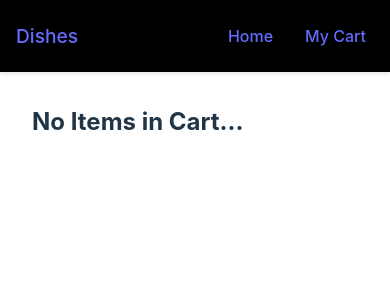
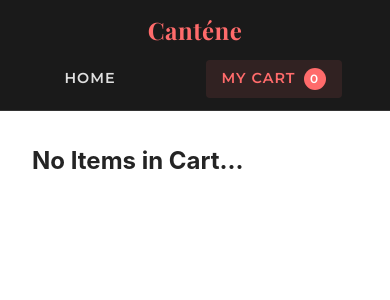
Before and after one commit to Iniyaa21/CanteenDine, a React (Vite) app: page /cart in a window 390 px wide. Shown: the top 300 px of the page. Built offline with nearby package versions, Linux system fonts and the light colour scheme.

Commit message:
Updated code from my local project

```diff
--- a/src/components/DishCard.tsx
+++ b/src/components/DishCard.tsx
@@ -11,28 +11,39 @@ type Dish = {
 function DishCard({ Dish }: { Dish: Dish }) {
     const [quantity, setQuantity] = useState<number>(0);
     const [inCart, setInCart] = useState<boolean>(false);
+
     function onAddToCart() {
         setInCart(true);
         setQuantity(quantity + 1);
     }
+
     function confirmAddToCart() {
         alert(`Added ${Dish.name} to cart!`);
         setInCart(false);
     }
+
     function incrementQuantity() {
         setQuantity(quantity + 1);
     }
+
     function decrementQuantity() {
         if (quantity > 1) {
             setQuantity(quantity - 1);
-        }
-        else {
+        } else {
             alert("Item removed from cart");
             setInCart(false);
         }
     }
+
+    function clearItem() {
+        alert("Item removed from cart");
+        setInCart(false);
+        setQuantity(0);
+    }
+
     return (
         <div className="dish-card">
+            <div className="dish-frame">
                 <div className="dish-poster">
                     <img src={Dish.imageUrl} alt={Dish.name} />
                     <div className="dish-overlay">
@@ -40,15 +51,18 @@ function DishCard({ Dish }: { Dish: Dish }) {
                             <button className="cart-btn" onClick={onAddToCart}>
                                 +
                             </button>
-                    ) : (<div className="quantity-container">
+                        ) : (
+                            <div className="quantity-container">
                                 <button className="decrement-btn" onClick={decrementQuantity}> - </button>
                                 <span className="quantity">{quantity}</span>
                                 <button className="increment-btn" onClick={incrementQuantity}> + </button>
-                        <button className="cart-btn" onClick={confirmAddToCart}>
+                                <button className="clear-btn" onClick={clearItem}>×</button>
+                                <button className="confirm-btn" onClick={confirmAddToCart}>
                                     ✓
                                 </button>
                             </div>
                         )}
+                    </div>
                 </div>
             </div>
             <div className="dish-info">
--- a/src/components/NavBar.tsx
+++ b/src/components/NavBar.tsx
@@ -1,22 +1,34 @@
-import { Link } from "react-router-dom";
-import "../css/NavBar.css"
+// NavBar.tsx
+import { Link, useLocation } from "react-router-dom";
+import "../css/NavBar.css";
+
 function NavBar() {
+  const location = useLocation();
+
   return (
     <nav className="navbar">
       <div className="navbar-brand">
-        <Link to="/">Dishes</Link>
+        <Link to="/" className="logo-text">Canténe</Link>
       </div>
       <div className="navbar-links">
-        <Link to="/" className="nav-link">
+        <Link
+          to="/"
+          className={`nav-link ${location.pathname === "/" ? "active" : ""}`}
+        >
           Home
         </Link>
-
-        <Link to="/cart" className="nav-link">
-          My Cart
+        <Link
+          to="/cart"
+          className={`nav-link ${location.pathname === "/cart" ? "active" : ""}`}
+        >
+          <span className="cart-icon">
+            <span className="cart-text">My Cart</span>
+            <span className="cart-counter">0</span>
+          </span>
         </Link>
       </div>
     </nav>
   );
 }
 
-export default NavBar
+export default NavBar;
--- a/src/css/App.css
+++ b/src/css/App.css
@@ -5,4 +5,5 @@
   width: 100%;
   display: flex;
   flex-direction: column;
+  color:#242424;
 }
--- a/src/css/Home.css
+++ b/src/css/Home.css
@@ -1,80 +1,110 @@
 .home {
-  padding: 2rem 0;
+  padding: 20px;
+  max-width: 1400px;
+  margin: 0 auto;
   width: 100%;
   box-sizing: border-box;
 }
 
 .search-form {
   max-width: 600px;
-  margin: 0 auto 2rem;
+  margin: 0 auto 30px;
   display: flex;
-  gap: 1rem;
+  gap: 10px;
   padding: 0 1rem;
   box-sizing: border-box;
 }
 
 .search-input {
   flex: 1;
-  padding: 0.75rem 1rem;
-  border: none;
-  border-radius: 4px;
-  background-color: #333;
-  color: white;
-  font-size: 1rem;
+  padding: 12px 20px;
+  border: 2px solid #ddd;
+  border-radius: 30px;
+  font-size: 16px;
+  outline: none;
+  transition: all 0.3s ease;
+  background-color: white;
+  color: #333;
 }
 
 .search-input:focus {
-  outline: none;
-  box-shadow: 0 0 0 2px #666;
+  border-color: #ff6b6b;
+  box-shadow: 0 0 0 2px rgba(255, 107, 107, 0.3);
 }
 
 .search-button {
-  padding: 0.75rem 1.5rem;
-  background-color: #e50914;
+  padding: 12px 25px;
+  background: #ff6b6b;
   color: white;
-  border-radius: 4px;
+  border: none;
+  border-radius: 30px;
+  cursor: pointer;
+  font-size: 16px;
   font-weight: 500;
-  transition: background-color 0.2s;
+  transition: all 0.3s ease;
   white-space: nowrap;
 }
 
 .search-button:hover {
-  background-color: #f40612;
-}
-
-@media (max-width: 639px) {
-  .home {
-    padding: 1rem 0;
-  }
-
-  .search-form {
-    margin-bottom: 1rem;
-  }
+  background: #ff5252;
+  transform: translateY(-1px);
 }
 
 .dishes-grid {
   display: grid;
-  grid-template-columns: repeat(5, 1fr); /* 5 dishes per row */
-  gap: 1.5rem; /* Add spacing between the cards */
-  padding: 1rem;
+  grid-template-columns: repeat(auto-fill, minmax(280px, 1fr));
+  gap: 25px;
+  padding: 20px;
   width: 100%;
   box-sizing: border-box;
 }
 
+/* Responsive adjustments */
+@media (max-width: 1200px) {
+  .dishes-grid {
+    grid-template-columns: repeat(auto-fill, minmax(250px, 1fr));
+  }
+}
+
 @media (max-width: 1024px) {
+  .home {
+    padding: 15px;
+  }
+
   .dishes-grid {
-    grid-template-columns: repeat(4, 1fr); /* 4 dishes per row for medium screens */
+    gap: 20px;
   }
 }
 
 @media (max-width: 768px) {
+  .search-form {
+    flex-direction: column;
+    gap: 15px;
+  }
+
+  .search-input,
+  .search-button {
+    width: 100%;
+  }
+
   .dishes-grid {
-    grid-template-columns: repeat(2, 1fr); /* 2 dishes per row for small screens */
+    grid-template-columns: repeat(auto-fill, minmax(220px, 1fr));
+    gap: 15px;
+    padding: 10px;
   }
 }
 
 @media (max-width: 480px) {
+  .home {
+    padding: 10px;
+  }
+
   .dishes-grid {
-    grid-template-columns: 1fr; /* 1 dish per row for very small screens */
+    grid-template-columns: 1fr;
+    gap: 15px;
+  }
+
+  .search-button {
+    padding: 12px;
   }
 }
--- a/src/css/NavBar.css
+++ b/src/css/NavBar.css
@@ -1,40 +1,90 @@
+/* NavBar.css */
+@import url('https://fonts.googleapis.com/css2?family=Playfair+Display:wght@500;600;700&family=Montserrat:wght@500;600&display=swap');
+
 .navbar {
-  background-color: #000000;
-  padding: 1rem 2rem;
+  background-color: #1a1a1a;
+  padding: 1.2rem 5%;
   display: flex;
   justify-content: space-between;
   align-items: center;
-  box-shadow: 0 2px 4px rgba(0, 0, 0, 0.1);
+  position: sticky;
+  top: 0;
+  z-index: 1000;
+  border-bottom: 1px solid #333;
 }
 
-.navbar-brand {
-  font-size: 1.5rem;
-  font-weight: bold;
+.navbar-brand .logo-text {
+  font-family: 'Playfair Display', serif;
+  font-size: 2rem;
+  font-weight: 700;
+  color: #ff6b6b;
+  text-decoration: none;
+  letter-spacing: 0.5px;
+  transition: all 0.3s ease;
 }
 
 .navbar-links {
   display: flex;
   gap: 2rem;
+  align-items: center;
 }
 
 .nav-link {
+  font-family: 'Montserrat', sans-serif;
   font-size: 1rem;
-  padding: 0.5rem 1rem;
+  font-weight: 600;
+  padding: 0.75rem 1.25rem;
   border-radius: 4px;
-  transition: background-color 0.2s;
+  transition: all 0.3s ease;
+  color: #e0e0e0;
+  text-decoration: none;
+  text-transform: uppercase;
+  letter-spacing: 1px;
 }
 
 .nav-link:hover {
-  background-color: rgba(255, 255, 255, 0.1);
+  color: #ffffff;
+  background-color: rgba(255, 107, 107, 0.15);
 }
 
+.nav-link.active {
+  color: #ff6b6b;
+  background-color: rgba(255, 107, 107, 0.1);
+}
+
+.cart-icon {
+  display: flex;
+  align-items: center;
+  gap: 0.5rem;
+  position: relative;
+}
+
+.cart-text {
+  font-family: 'Montserrat', sans-serif;
+  font-weight: 600;
+}
+
+.cart-counter {
+  background-color: #ff6b6b;
+  color: white;
+  border-radius: 50%;
+  width: 22px;
+  height: 22px;
+  display: flex;
+  align-items: center;
+  justify-content: center;
+  font-size: 0.75rem;
+  font-weight: 700;
+}
+
+/* Responsive adjustments */
 @media (max-width: 768px) {
   .navbar {
-    padding: 1rem;
+    padding: 1rem 5%;
   }
 
-  .navbar-brand {
-    font-size: 1.2rem;
+  .navbar-brand .logo-text {
+    font-size: 1.6rem;
   }
 
   .navbar-links {
@@ -42,6 +92,24 @@
   }
 
   .nav-link {
-    padding: 0.5rem;
+    padding: 0.5rem 1rem;
+    font-size: 0.9rem;
   }
 }
+
+@media (max-width: 480px) {
+  .navbar {
+    flex-direction: column;
+    gap: 0.75rem;
+    padding: 0.75rem 5%;
+  }
+
+  .navbar-brand .logo-text {
+    font-size: 1.5rem;
+  }
+
+  .navbar-links {
+    width: 100%;
+    justify-content: space-around;
+  }
+}
--- a/src/pages/Home.tsx
+++ b/src/pages/Home.tsx
@@ -20,7 +20,7 @@ function Home() {
     { id: 11, name: "Fries", description: "Crispy golden fries", imageUrl: "/images/fries.jpg", orders: 90 },
     { id: 12, name: "Hot Dog", description: "Classic hot dog with mustard", imageUrl: "/images/hotdog.jpg", orders: 85 },
     { id: 13, name: "Nachos", description: "Cheesy nachos with jalapenos", imageUrl: "/images/nachos.jpg", orders: 75 },
-    { id: 14, name: "Pancakes", description: "Fluffy pancakes with syrup", imageUrl: "/images/pancakes.jpg", orders: 165 },
+    { id: 14, name: "Pancakes", description: "Fluffy pancakes with syrup", imageUrl: "pancake.jpg", orders: 165 },
     { id: 15, name: "Brownie", description: "Chocolate brownie with nuts", imageUrl: "/images/brownie.jpg", orders: 155 },
   ];
 
```
Also changed, not shown: src/css/DishCard.css (+94 -121 lines), pancake.jpg (added), src/App.tsx (line endings or trailing spaces), src/contexts/CartContext.ts (line endings or trailing spaces), src/main.tsx (line endings or trailing spaces), src/pages/Cart.tsx (line endings or trailing spaces). Lines whose indentation alone changed are shown as unchanged.
